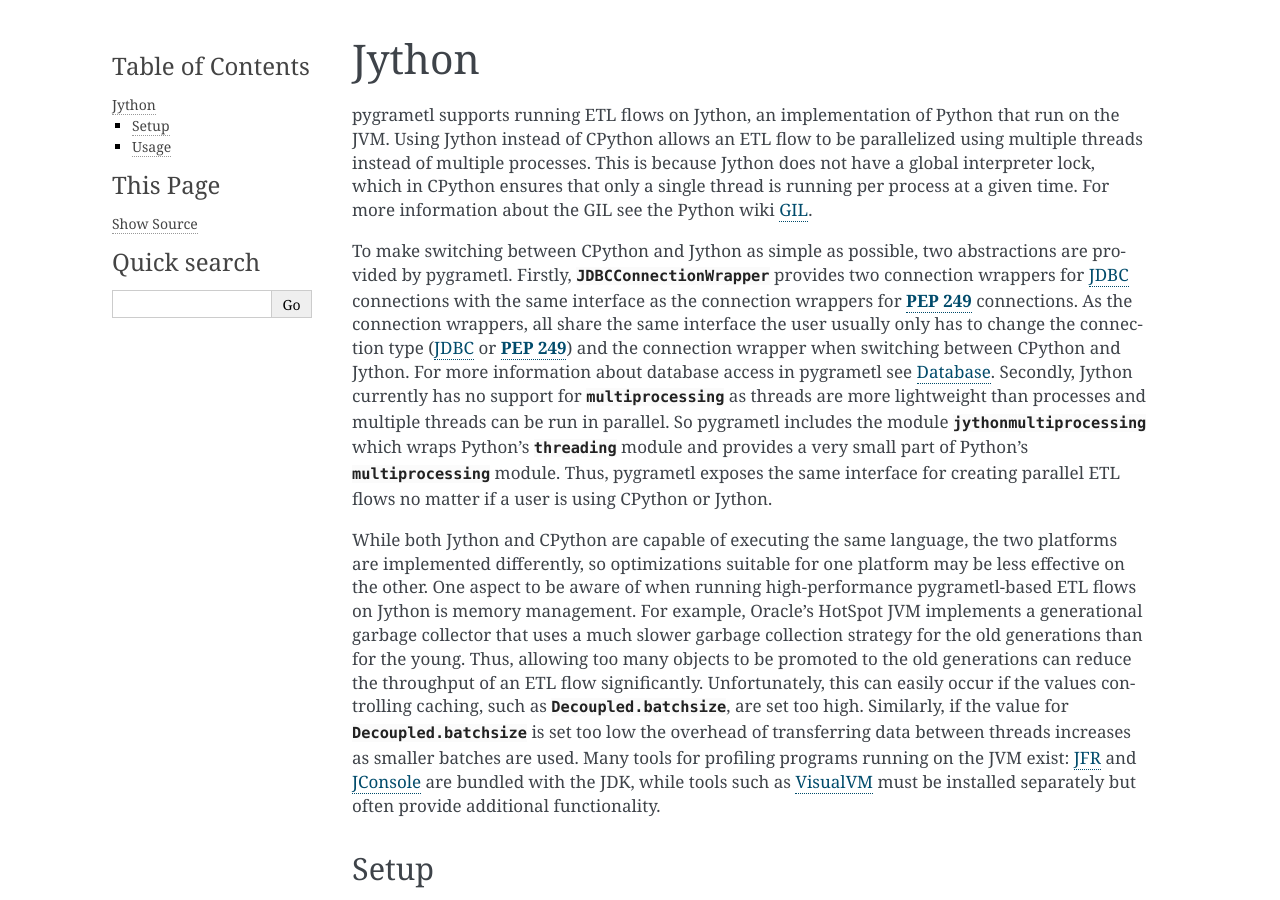
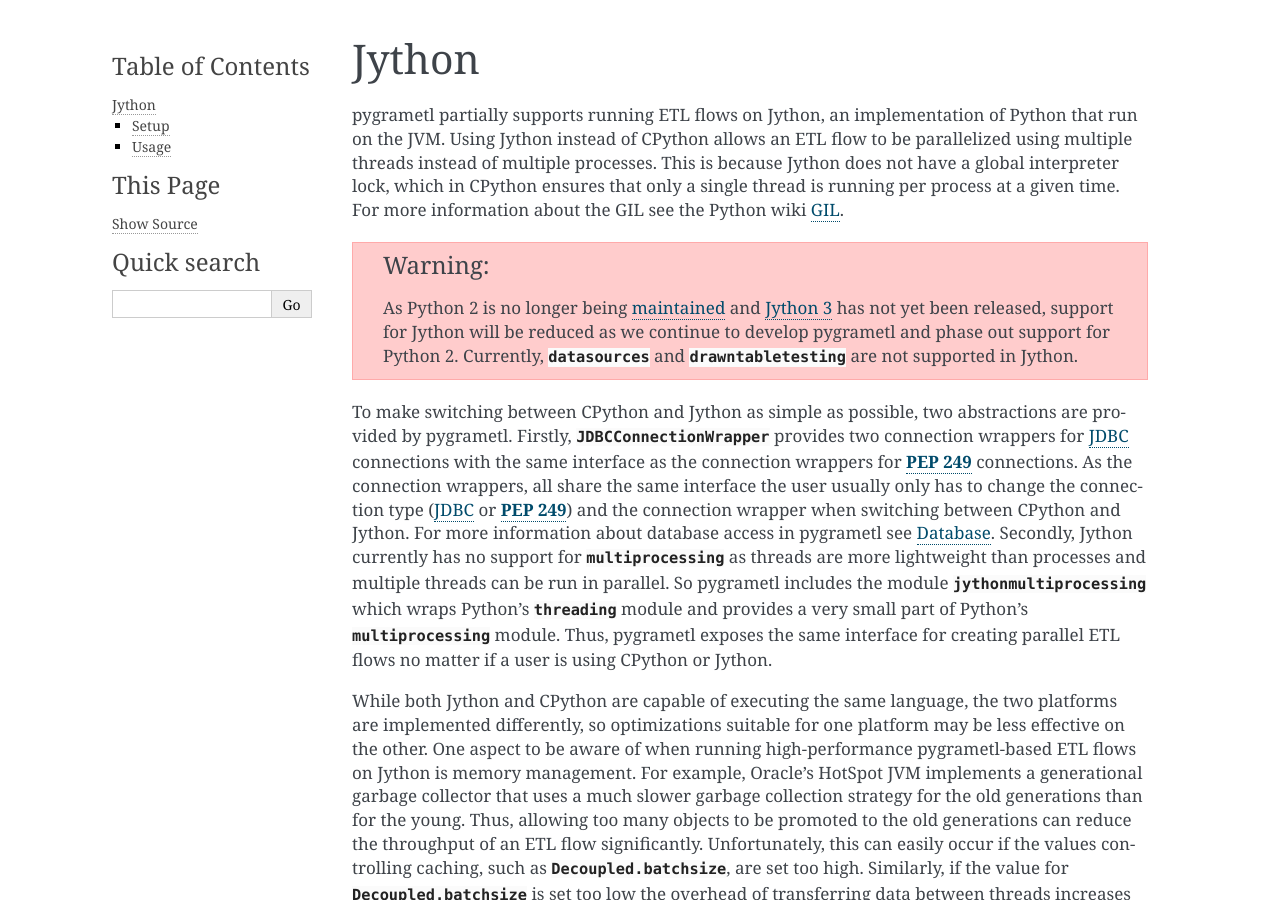
Before and after one commit to chrthomsen/pygrametl, a Sphinx documentation site: the page built from docs/examples/jython.rst, in a window 1280 px wide and 900 px high. Built offline with Sphinx 7.4.7, drawn with Linux system fonts in a browser that asks for light colours; pages that are not in the unit, such as notebooks, are missing from menus.

Commit message:
State Jython is partially supported in the docs

```diff
--- a/docs/examples/jython.rst
+++ b/docs/examples/jython.rst
@@ -2,13 +2,21 @@
 
 Jython
 ======
-pygrametl supports running ETL flows on Jython, an implementation of Python that
-run on the JVM. Using Jython instead of CPython allows an ETL flow to be
-parallelized using multiple threads instead of multiple processes. This is
-because Jython does not have a global interpreter lock, which in CPython ensures
-that only a single thread is running per process at a given time. For more
+pygrametl partially supports running ETL flows on Jython, an implementation
+of Python that run on the JVM. Using Jython instead of CPython allows an ETL
+flow to be parallelized using multiple threads instead of multiple processes.
+This is because Jython does not have a global interpreter lock, which in CPython
+ensures that only a single thread is running per process at a given time. For more
 information about the GIL see the Python wiki `GIL
 <https://wiki.python.org/moin/GlobalInterpreterLock>`__.
+
+.. warning::
+    As Python 2 is no longer being `maintained
+    <https://www.python.org/doc/sunset-python-2/>`_ and
+    `Jython 3 <https://github.com/jython/jython/tree/main>`_ has not yet been
+    released, support for Jython will be reduced as we continue to develop
+    pygrametl and phase out support for Python 2. Currently, :mod:`.datasources`
+    and :mod:`.drawntabletesting` are not supported in Jython.
 
 To make switching between CPython and Jython as simple as possible, two
 abstractions are provided by pygrametl. Firstly, :mod:`.JDBCConnectionWrapper`
--- a/docs/examples/parallel.rst
+++ b/docs/examples/parallel.rst
@@ -233,7 +233,7 @@
     from pygrametl.JDBCConnectionWrapper import JDBCConnectionWrapper
     from pygrametl.parallel import shareconnectionwrapper
 
-    # JDBC and Jython is used as threads usually provides better performance
+    # JDBC and Jython are used as threads usually provides better performance
     import java.sql.DriverManager
     jconn = java.sql.DriverManager.getConnection(
 	"jdbc:postgresql://localhost/dw?user=dwuser&password=dwpass")
```
Also changed, not shown: docs/quickstart/install.rst (+5 -6 lines).
